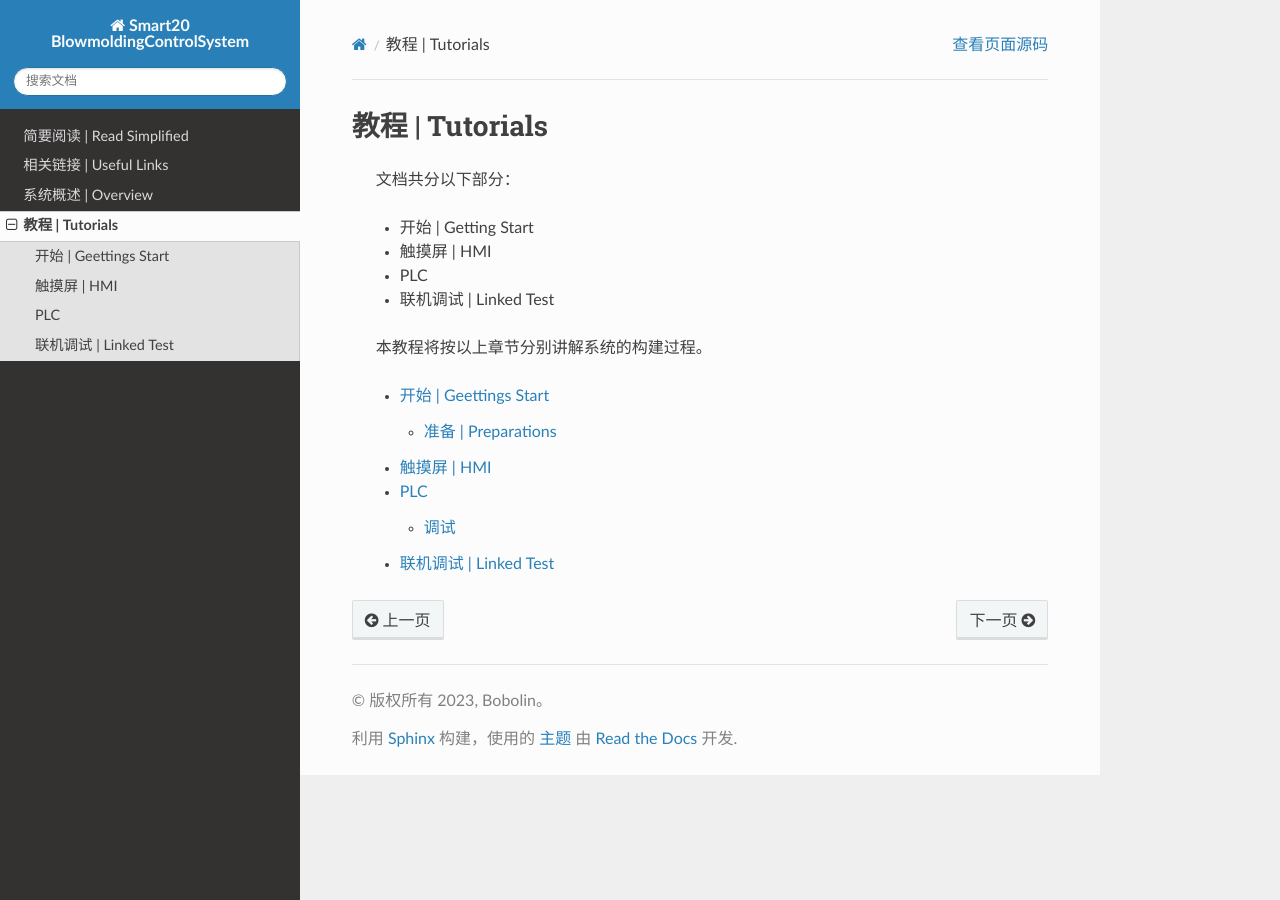
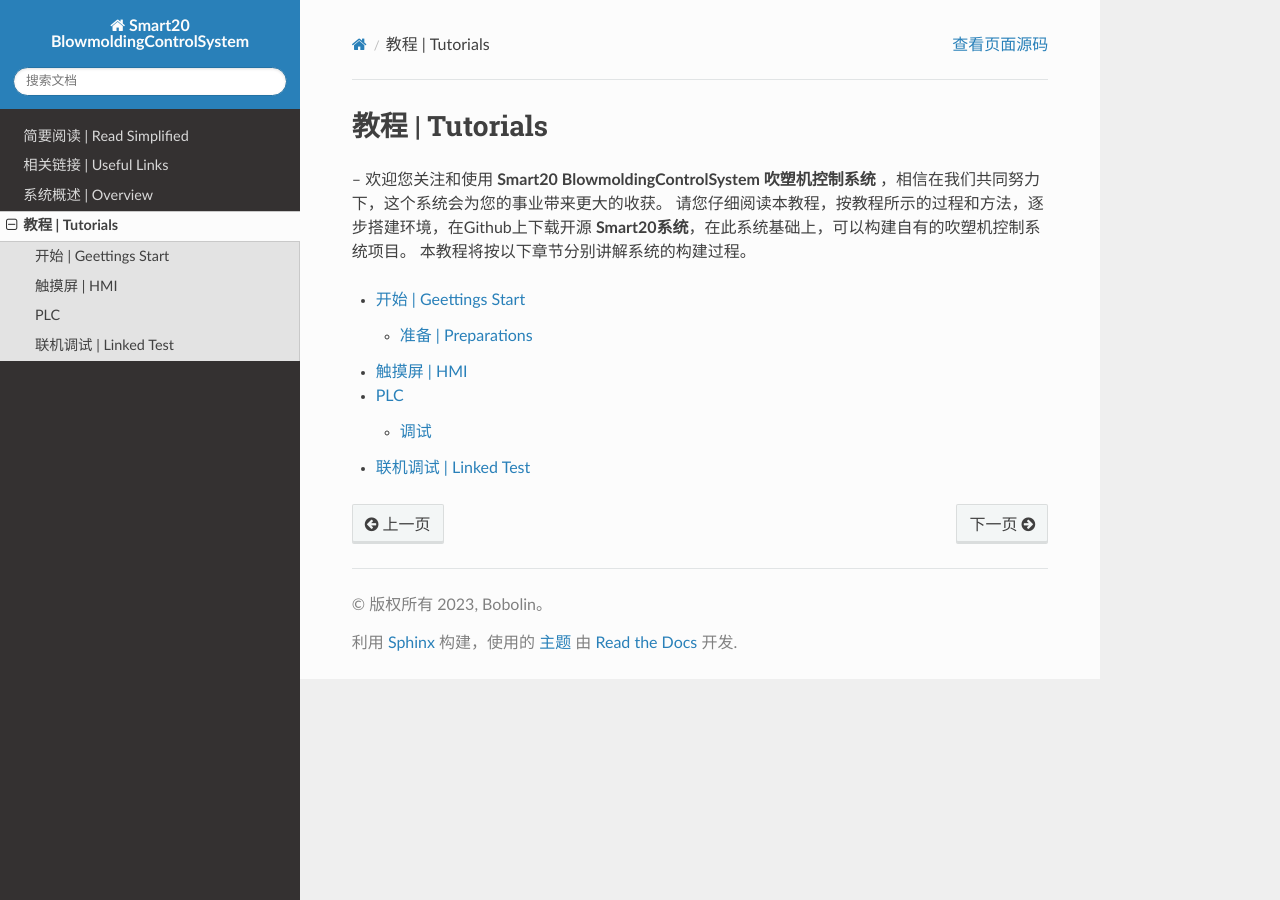
Before and after one commit to lybhb8/Smart20-Docs, a Sphinx documentation site: the page built from source/docs/tutorials.rst, in a window 1280 px wide. Built offline with Sphinx 7.4.7 and the Read the Docs theme 2.0.0, drawn with Linux system fonts in a browser that asks for light colours.

Commit message:
tutorials

```diff
--- a/source/docs/tutorials.rst
+++ b/source/docs/tutorials.rst
@@ -2,22 +2,15 @@
 教程 | Tutorials
 =============================
 
-  文档共分以下部分：
+-- 欢迎您关注和使用 **Smart20 BlowmoldingControlSystem 吹塑机控制系统** ，相信在我们共同努力下，这个系统会为您的事业带来更大的收获。
+请您仔细阅读本教程，按教程所示的过程和方法，逐步搭建环境，在Github上下载开源 **Smart20系统**，在此系统基础上，可以构建自有的吹塑机控制系统项目。
+本教程将按以下章节分别讲解系统的构建过程。
 
-  - 开始 | Getting Start
 
-  - 触摸屏 | HMI
+.. toctree::
+  :maxdepth: 2
 
-  - PLC
-
-  - 联机调试 | Linked Test
-
-  本教程将按以上章节分别讲解系统的构建过程。
-
-  .. toctree::
-    :maxdepth: 2
-
-    tutorials/gettingstart
-    tutorials/hmi
-    tutorials/plc
-    tutorials/linktest
+  tutorials/gettingstart
+  tutorials/hmi
+  tutorials/plc
+  tutorials/linktest
```
